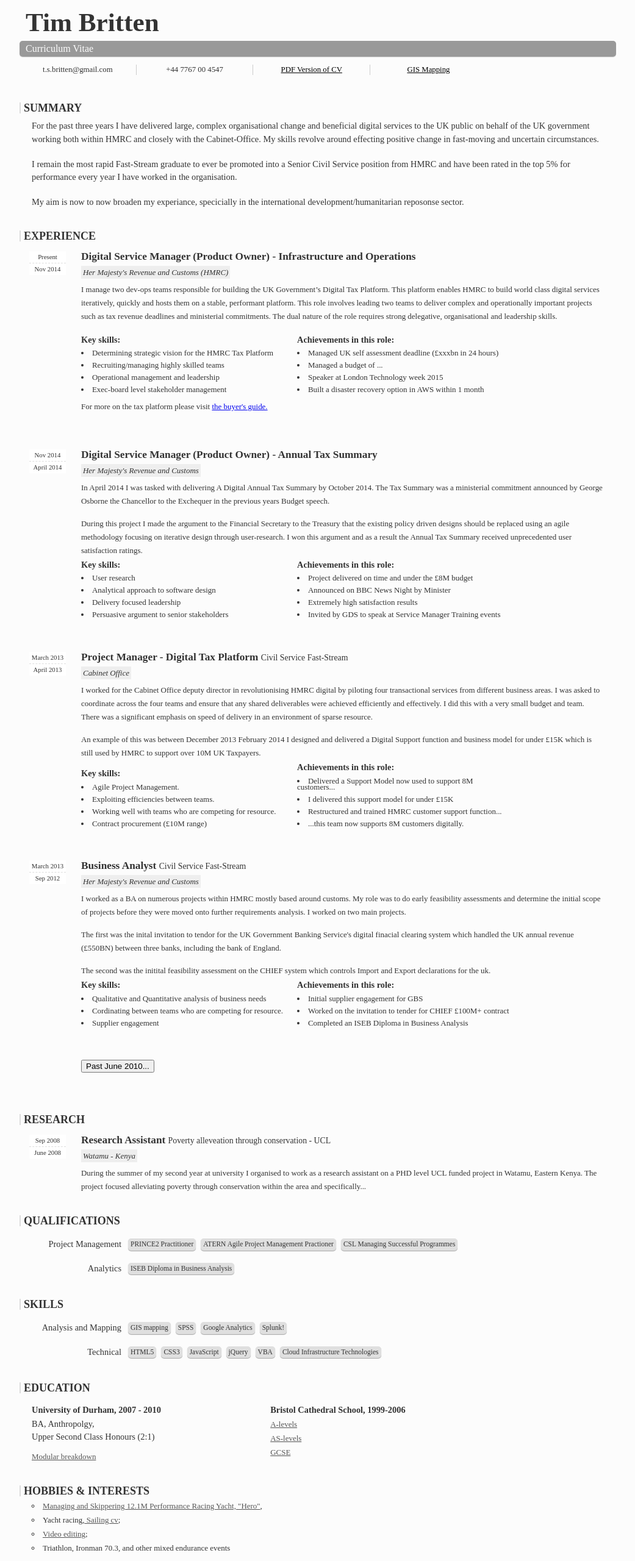
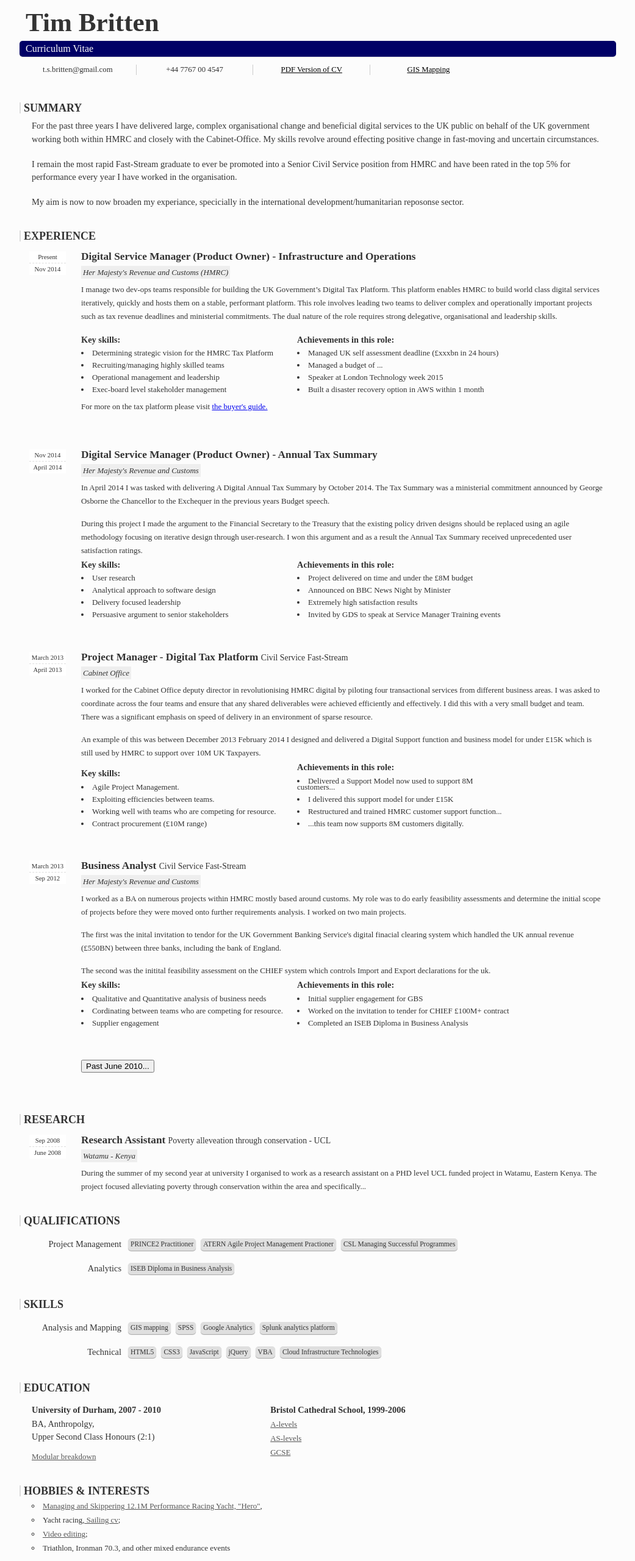
Before and after one commit to timmmmy/timbrittencv, a plain HTML site: page index.html in a window 1280 px wide. Shown: the top 2560 px of the page at 61% size, without its empty margins (119-1160 px from the left). Drawn offline with Linux system fonts and the light colour scheme.

Commit message:
change of color in header

```diff
--- a/index.html
+++ b/index.html
@@ -226,7 +226,7 @@
             <dd title="GIS Mapping">GIS mapping</dd>
             <dd title="Data interrogation">SPSS</dd>
             <dd title="User side analytics">Google Analytics</dd>
-            <dd title="Analytics platform">Splunk!</dd>
+            <dd title="Query writing in Splunk analytics platform">Splunk analytics platform</dd>
             <dt>Technical</dt>
             <dd title="Enough to make this website... but not too much more!">HTML5</dd>
             <dd title="Cascading Style Sheets">CSS3</dd>
--- a/styles.css
+++ b/styles.css
@@ -11,7 +11,7 @@ a, #skills dl dd {-webkit-transition: all 0.15s ; -moz-transition: all 0.15s ; -
 /*   HEADER   */
 header.vcard {margin-bottom: 10px; overflow: hidden;}
 .fn {font-size: 2.7em; font-weight: bold; padding: 5px 0 5px 10px;}
-.role {background: #999; color: #FCFCFC; font-weight: normal; margin: 4px 0 13px; padding: 5px 5px 5px 10px; -webkit-border-radius: 5px; border-radius: 5px; -webkit-box-shadow:  0px 1px 1px 0px rgba(0, 0, 0, 0.35);  box-shadow: 0 1px 1px 0 rgba(0, 0, 0, 0.15);}
+.role {background: #000066; color: #FCFCFC; font-weight: normal; margin: 4px 0 13px; padding: 5px 5px 5px 10px; -webkit-border-radius: 5px; border-radius: 5px; -webkit-box-shadow:  0px 1px 1px 0px rgba(0, 0, 0, 0.35);  box-shadow: 0 1px 1px 0 rgba(0, 0, 0, 0.15);}
 .contact {list-style: none; margin-bottom: 15px; overflow: hidden;}
 .contact li {border-right: 1px solid #ccc; display: inline; float: left; font-size: 0.8em; padding: 2px 0; text-align: center; width: 19.5%; overflow: hidden}
 .contact li:last-child {border: none}
@@ -125,6 +125,6 @@ section p {line-height: 1.5em; padding: 0 20px 5px;}
 	list-style-type: none;
 }
 
-footer {margin-bottom: 10px; overflow: hidden; font-size: 0.7em; font-weight: bold; padding: 5px 0 5px 10px; background: #999; color: #FCFCFC; font-weight: normal; margin: 4px 0 13px; padding: 5px 5px 5px 10px; -webkit-border-radius: 5px; border-radius: 5px; -webkit-box-shadow:  0px 1px 1px 0px rgba(0, 0, 0, 0.35);  box-shadow: 0 1px 1px 0 rgba(0, 0, 0, 0.15); list-style: none; margin-bottom: 15px; overflow: hidden;}
+footer {background: #000066 margin-bottom: 10px; overflow: hidden; font-size: 0.7em; font-weight: bold; padding: 5px 0 5px 10px; background: #999; color: #FCFCFC; font-weight: normal; margin: 4px 0 13px; padding: 5px 5px 5px 10px; -webkit-border-radius: 5px; border-radius: 5px; -webkit-box-shadow:  0px 1px 1px 0px rgba(0, 0, 0, 0.35);  box-shadow: 0 1px 1px 0 rgba(0, 0, 0, 0.15); list-style: none; margin-bottom: 15px; overflow: hidden;}
 footer a {color: #000;}
 footer a:hover {background-color: #eee; text-decoration: none}
```
